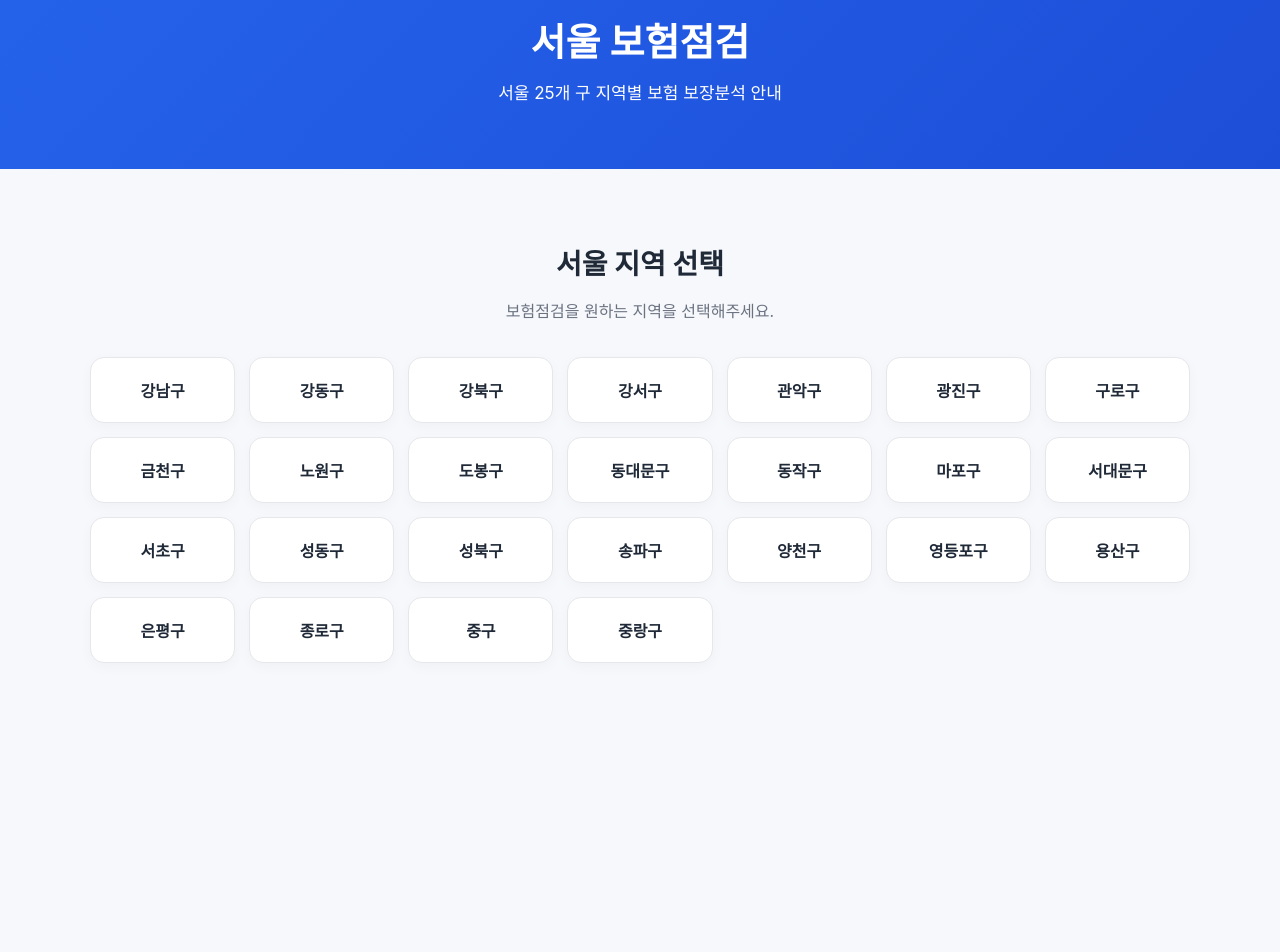
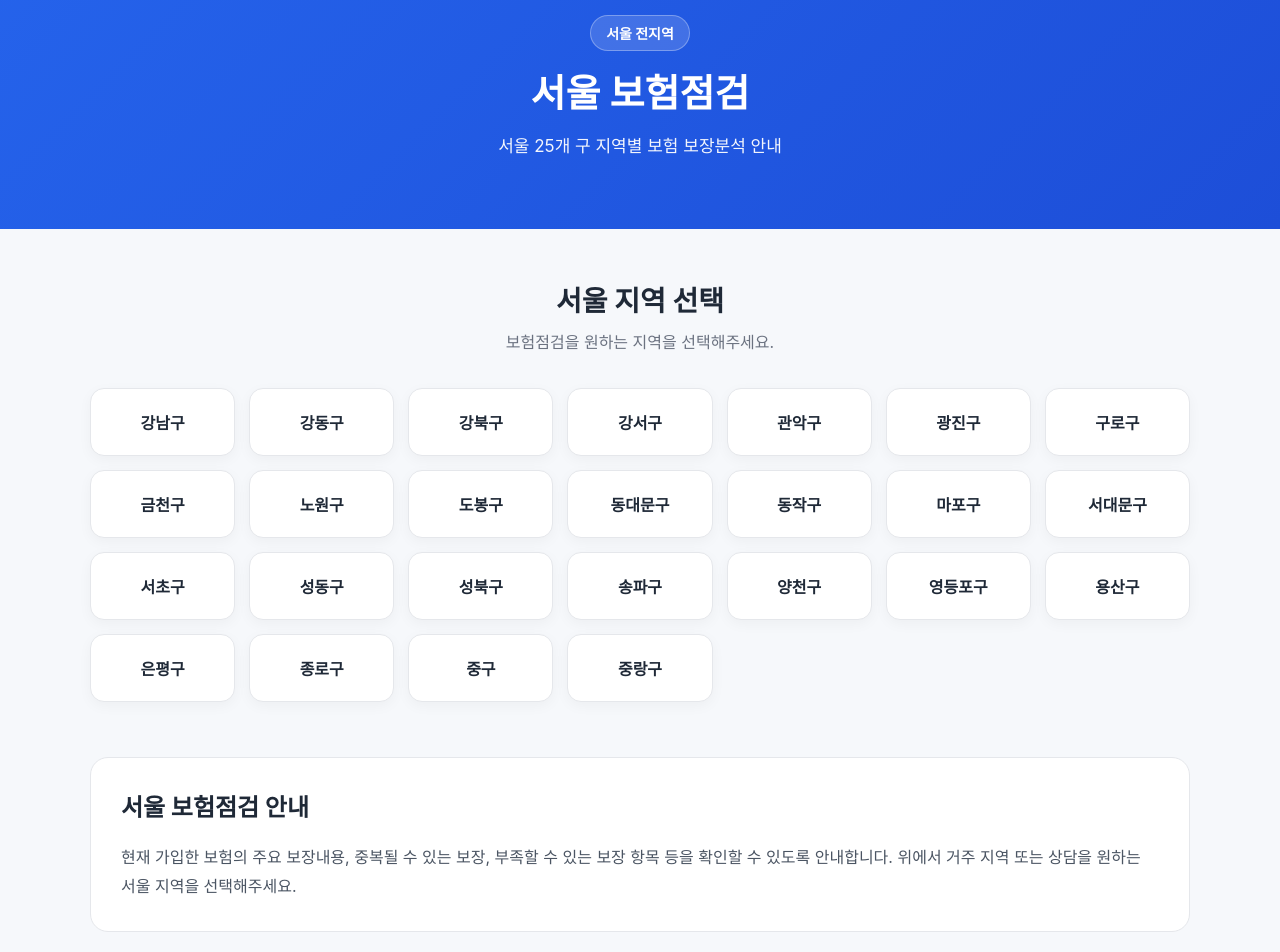
Before and after one commit to dytjq4890-ux/my-homepage, a Next.js app: page /region/seoul in a window 1280 px wide. Shown: the part 120-1072 px from the top of the page. Before the commit the page ends 833 px from the top, so only its background shows below. Built offline with nearby package versions, Linux system fonts and the light colour scheme.

Commit message:
Update page.tsx

```diff
--- a/app/region/seoul/page.tsx
+++ b/app/region/seoul/page.tsx
@@ -1,49 +1,81 @@
 import type { Metadata } from "next";
 import Link from "next/link";
 
+/* =====================================
+   기본 정보
+===================================== */
+
+const SITE_URL =
+  "https://my-homepage-red-theta.vercel.app";
+
+/* =====================================
+   서울 25개 구
+===================================== */
+
+const districts = [
+  { slug: "gangnam", name: "강남구" },
+  { slug: "gangdong", name: "강동구" },
+  { slug: "gangbuk", name: "강북구" },
+  { slug: "gangseo", name: "강서구" },
+  { slug: "gwanak", name: "관악구" },
+  { slug: "gwangjin", name: "광진구" },
+  { slug: "guro", name: "구로구" },
+  { slug: "geumcheon", name: "금천구" },
+  { slug: "nowon", name: "노원구" },
+  { slug: "dobong", name: "도봉구" },
+  { slug: "dongdaemun", name: "동대문구" },
+  { slug: "dongjak", name: "동작구" },
+  { slug: "mapo", name: "마포구" },
+  { slug: "seodaemun", name: "서대문구" },
+  { slug: "seocho", name: "서초구" },
+  { slug: "seongdong", name: "성동구" },
+  { slug: "seongbuk", name: "성북구" },
+  { slug: "songpa", name: "송파구" },
+  { slug: "yangcheon", name: "양천구" },
+  { slug: "yeongdeungpo", name: "영등포구" },
+  { slug: "yongsan", name: "용산구" },
+  { slug: "eunpyeong", name: "은평구" },
+  { slug: "jongno", name: "종로구" },
+  { slug: "jung", name: "중구" },
+  { slug: "jungnang", name: "중랑구" },
+];
+
+/* =====================================
+   SEO
+===================================== */
+
 export const metadata: Metadata = {
-  title: "서울 보험점검 | 서울 25개 구 보험 보장분석",
+  title: {
+    absolute:
+      "서울 보험점검 | 서울 25개 구 보험 보장분석",
+  },
 
   description:
-    "서울 강남구, 강동구, 강북구, 강서구, 관악구, 광진구, 구로구, 금천구, 노원구, 도봉구 등 서울 25개 구 보험점검 및 보험 보장분석 안내.",
+    "서울 25개 구 보험점검 및 보험 보장분석 안내. 강남구, 강동구, 강북구, 강서구, 관악구, 광진구, 서초구, 송파구 등 지역별 보험점검 정보를 확인하세요.",
 
   alternates: {
-    canonical:
-      "https://my-homepage-red-theta.vercel.app/region/seoul",
+    canonical: `${SITE_URL}/region/seoul`,
+  },
+
+  openGraph: {
+    title:
+      "서울 보험점검 | 서울 25개 구 보험 보장분석",
+    description:
+      "서울 25개 구 지역별 보험점검 및 보험 보장분석 안내",
+    url: `${SITE_URL}/region/seoul`,
+    type: "website",
   },
 };
 
-const districts = [
-  ["gangnam", "강남구"],
-  ["gangdong", "강동구"],
-  ["gangbuk", "강북구"],
-  ["gangseo", "강서구"],
-  ["gwanak", "관악구"],
-  ["gwangjin", "광진구"],
-  ["guro", "구로구"],
-  ["geumcheon", "금천구"],
-  ["nowon", "노원구"],
-  ["dobong", "도봉구"],
-  ["dongdaemun", "동대문구"],
-  ["dongjak", "동작구"],
-  ["mapo", "마포구"],
-  ["seodaemun", "서대문구"],
-  ["seocho", "서초구"],
-  ["seongdong", "성동구"],
-  ["seongbuk", "성북구"],
-  ["songpa", "송파구"],
-  ["yangcheon", "양천구"],
-  ["yeongdeungpo", "영등포구"],
-  ["yongsan", "용산구"],
-  ["eunpyeong", "은평구"],
-  ["jongno", "종로구"],
-  ["jung", "중구"],
-  ["jungnang", "중랑구"],
-] as const;
+/* =====================================
+   페이지
+===================================== */
 
 export default function SeoulPage() {
   return (
     <>
+      {/* 상단 */}
+
       <header
         style={{
           background: "#ffffff",
@@ -63,10 +95,10 @@ export default function SeoulPage() {
           <Link
             href="/"
             style={{
+              color: "#111827",
+              textDecoration: "none",
               fontSize: "21px",
               fontWeight: 800,
-              textDecoration: "none",
-              color: "#111827",
             }}
           >
             보험점검
@@ -76,8 +108,9 @@ export default function SeoulPage() {
             href="/"
             style={{
               color: "#2563eb",
+              textDecoration: "none",
+              fontSize: "14px",
               fontWeight: 700,
-              textDecoration: "none",
             }}
           >
             홈으로
@@ -85,19 +118,45 @@ export default function SeoulPage() {
         </div>
       </header>
 
+      {/* 메인 배너 */}
+
       <section
         style={{
+          padding: "68px 20px",
+          textAlign: "center",
+          color: "#ffffff",
           background:
             "linear-gradient(135deg, #2563eb, #1d4ed8)",
-          color: "#ffffff",
-          textAlign: "center",
-          padding: "65px 20px",
         }}
       >
+        <div
+          style={{
+            maxWidth: "850px",
+            margin: "0 auto",
+          }}
+        >
+          <div
+            style={{
+              display: "inline-block",
+              marginBottom: "18px",
+              padding: "7px 15px",
+              borderRadius: "999px",
+              border:
+                "1px solid rgba(255,255,255,0.3)",
+              background:
+                "rgba(255,255,255,0.15)",
+              fontSize: "14px",
+              fontWeight: 700,
+            }}
+          >
+            서울 전지역
+          </div>
+
           <h1
             style={{
+              margin: "0 0 14px",
               fontSize: "38px",
-            margin: "0 0 12px",
+              lineHeight: 1.3,
             }}
           >
             서울 보험점검
@@ -107,24 +166,30 @@ export default function SeoulPage() {
             style={{
               margin: 0,
               fontSize: "17px",
+              lineHeight: 1.7,
+              opacity: 0.95,
             }}
           >
-          서울 25개 구 지역별 보험 보장분석 안내
+            서울 25개 구 지역별
+            보험 보장분석 안내
           </p>
+        </div>
       </section>
+
+      {/* 지역 목록 */}
 
       <main
         style={{
           maxWidth: "1100px",
           margin: "0 auto",
-          padding: "50px 20px",
+          padding: "50px 20px 70px",
         }}
       >
         <h2
           style={{
+            margin: "0 0 10px",
             textAlign: "center",
             fontSize: "28px",
-            marginBottom: "10px",
           }}
         >
           서울 지역 선택
@@ -132,12 +197,13 @@ export default function SeoulPage() {
 
         <p
           style={{
+            margin: "0 0 35px",
             textAlign: "center",
             color: "#6b7280",
-            marginBottom: "35px",
           }}
         >
-          보험점검을 원하는 지역을 선택해주세요.
+          보험점검을 원하는 지역을
+          선택해주세요.
         </p>
 
         <div
@@ -148,28 +214,80 @@ export default function SeoulPage() {
             gap: "14px",
           }}
         >
-          {districts.map(([slug, name]) => (
+          {districts.map((district) => (
             <Link
-              key={slug}
-              href={`/region/seoul/${slug}`}
+              key={district.slug}
+              href={`/region/seoul/${district.slug}`}
               style={{
-                background: "#ffffff",
-                border: "1px solid #e5e7eb",
-                borderRadius: "14px",
-                padding: "20px 12px",
+                display: "block",
+                padding: "21px 12px",
                 textAlign: "center",
                 textDecoration: "none",
                 color: "#1f2937",
                 fontWeight: 800,
+                background: "#ffffff",
+                border: "1px solid #e5e7eb",
+                borderRadius: "14px",
                 boxShadow:
-                  "0 4px 14px rgba(0,0,0,0.03)",
+                  "0 4px 14px rgba(0,0,0,0.04)",
               }}
             >
-              {name}
+              {district.name}
             </Link>
           ))}
         </div>
+
+        {/* 안내 */}
+
+        <section
+          style={{
+            marginTop: "55px",
+            padding: "30px",
+            background: "#ffffff",
+            border: "1px solid #e5e7eb",
+            borderRadius: "18px",
+          }}
+        >
+          <h2
+            style={{
+              marginTop: 0,
+            }}
+          >
+            서울 보험점검 안내
+          </h2>
+
+          <p
+            style={{
+              marginBottom: 0,
+              color: "#4b5563",
+              lineHeight: 1.8,
+            }}
+          >
+            현재 가입한 보험의 주요 보장내용,
+            중복될 수 있는 보장,
+            부족할 수 있는 보장 항목 등을
+            확인할 수 있도록 안내합니다.
+            위에서 거주 지역 또는 상담을 원하는
+            서울 지역을 선택해주세요.
+          </p>
+        </section>
       </main>
+
+      {/* 하단 */}
+
+      <footer
+        style={{
+          padding: "32px 20px",
+          background: "#111827",
+          color: "#d1d5db",
+          textAlign: "center",
+          fontSize: "13px",
+        }}
+      >
+        보험점검 사이트
+        <br />
+        서울 지역별 보험 보장분석 정보 제공
+      </footer>
     </>
   );
 }
```
Lines whose indentation alone changed are shown as unchanged.
